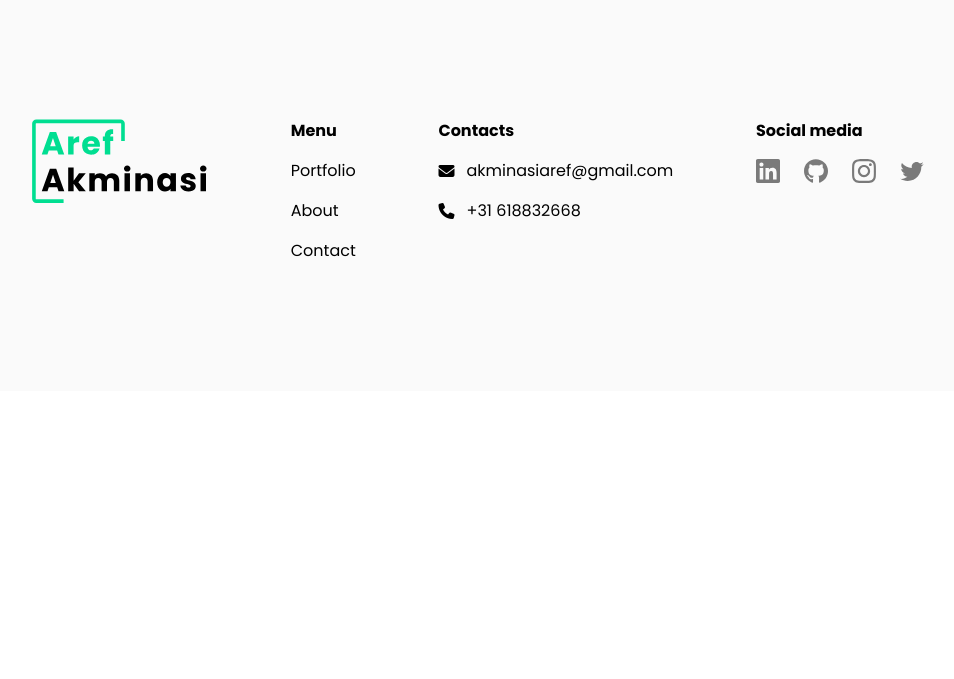
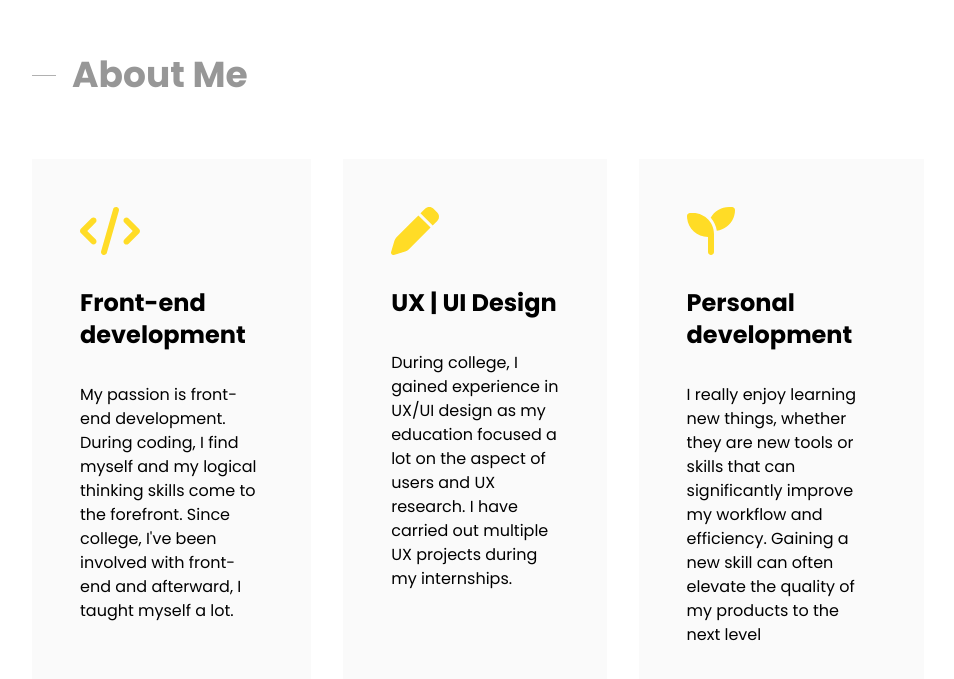
Before and after one commit to Aref-Akminasi/portfolio-website, a React (Vite) app: page / in a window 1280 px wide. Shown: the part 1052-1731 px from the top of the page, without its empty margins (162-1116 px from the left). Before the commit the page ends 1443 px from the top, so only its background shows below. Built offline with nearby package versions, Linux system fonts and the light colour scheme.

Commit message:
added about me component

```diff
--- a/src/components/Nav.jsx
+++ b/src/components/Nav.jsx
@@ -11,17 +11,26 @@ const Nav = () => {
 
         <ul className="space-x-12 md:space-x-16">
           <li className="inline-block">
-            <NavLink to="portfolio" className="font-bold text-base md:text-lg">
+            <NavLink
+              to="portfolio"
+              className="font-bold text-base md:text-lg transition-colors hover:text-gray duration-300"
+            >
               Portfolio
             </NavLink>
           </li>
           <li className="inline-block">
-            <NavLink to="about" className="font-bold text-base md:text-lg">
+            <NavLink
+              to="about"
+              className="font-bold text-base md:text-lg transition-colors hover:text-gray duration-300"
+            >
               About
             </NavLink>
           </li>
           <li className="inline-block">
-            <NavLink to="contact" className="font-bold text-base md:text-lg">
+            <NavLink
+              to="contact"
+              className="font-bold text-base md:text-lg  transition-colors hover:text-gray duration-300"
+            >
               Contact
             </NavLink>
           </li>
--- /dev/null
+++ b/src/components/about-me/AboutMe.jsx
@@ -0,0 +1,75 @@
+import Container from '../Container';
+import SectionTitle from '../section-title/SectionTitle';
+import AboutMeCard from './AboutMeCard';
+
+const AboutMe = () => {
+  return (
+    <Container className="p-16 mt-40 flex flex-col space-y-16">
+      <SectionTitle>About Me</SectionTitle>
+      <div className="flex flex-col justify-between items-center lg:flex-row lg:space-x-8 space-y-16 lg:space-y-0 lg:items-stretch">
+        <AboutMeCard
+          icon={
+            <svg
+              width="60"
+              height="48"
+              viewBox="0 0 60 48"
+              fill="none"
+              xmlns="http://www.w3.org/2000/svg"
+            >
+              <path
+                d="M36.8149 0.117549C35.2215 -0.341728 33.5624 0.586201 33.1032 2.17961L21.1057 44.1707C20.6464 45.7642 21.5743 47.4232 23.1678 47.8825C24.7612 48.3417 26.4202 47.4138 26.8795 45.8204L38.8769 3.82926C39.3362 2.23585 38.4083 0.576827 36.8149 0.117549ZM44.3695 11.3745C43.1979 12.5462 43.1979 14.4489 44.3695 15.6205L52.7396 24L44.3602 32.3795C43.1885 33.5511 43.1885 35.4538 44.3602 36.6255C45.5318 37.7971 47.4345 37.7971 48.6061 36.6255L59.1039 26.1277C60.2755 24.9561 60.2755 23.0533 59.1039 21.8817L48.6061 11.3839C47.4345 10.2123 45.5318 10.2123 44.3602 11.3839L44.3695 11.3745ZM15.6225 11.3745C14.4509 10.2029 12.5481 10.2029 11.3765 11.3745L0.878721 21.8723C-0.292907 23.044 -0.292907 24.9467 0.878721 26.1183L11.3765 36.6161C12.5481 37.7877 14.4509 37.7877 15.6225 36.6161C16.7941 35.4445 16.7941 33.5417 15.6225 32.3701L7.243 24L15.6225 15.6205C16.7941 14.4489 16.7941 12.5462 15.6225 11.3745Z"
+                fill="#FFDC26"
+              />
+            </svg>
+          }
+          title={'Front-end  development'}
+          paragraph={
+            "My passion is front-end development. During coding, I find myself and my logical thinking skills come to the forefront. Since college, I've been involved with front-end and afterward, I taught myself a lot."
+          }
+        />
+        <AboutMeCard
+          icon={
+            <svg
+              width="48"
+              height="48"
+              viewBox="0 0 48 48"
+              fill="none"
+              xmlns="http://www.w3.org/2000/svg"
+            >
+              <path
+                d="M34.0395 1.75973L29.4971 6.30217L41.6978 18.5029L46.2403 13.9605C48.5866 11.6142 48.5866 7.81319 46.2403 5.46688L42.5425 1.75973C40.1962 -0.586576 36.3952 -0.586576 34.0489 1.75973H34.0395ZM27.376 8.42322L5.49908 30.3095C4.52302 31.2856 3.80974 32.4963 3.41557 33.8196L0.0932016 45.11C-0.141429 45.9077 0.0744312 46.7618 0.656314 47.3437C1.2382 47.9256 2.09225 48.1414 2.88061 47.9162L14.171 44.5938C15.4943 44.1996 16.705 43.4864 17.6811 42.5103L39.5768 20.624L27.376 8.42322Z"
+                fill="#FFDC26"
+              />
+            </svg>
+          }
+          title={'UX | UI Design'}
+          paragraph={
+            'During college, I gained experience in UX/UI design as my education focused a lot on the aspect of users and UX research. I have carried out multiple UX projects during my internships.'
+          }
+        />
+        <AboutMeCard
+          icon={
+            <svg
+              width="48"
+              height="48"
+              viewBox="0 0 48 48"
+              fill="none"
+              xmlns="http://www.w3.org/2000/svg"
+            >
+              <path
+                d="M48 3C48 13.65 40.0687 22.4531 29.7937 23.8125C29.1281 18.8062 26.925 14.2875 23.6719 10.7531C27.2625 4.34062 34.125 0 42 0H45C46.6594 0 48 1.34062 48 3ZM0 9C0 7.34062 1.34062 6 3 6H6C17.5969 6 27 15.4031 27 27V30V45C27 46.6594 25.6594 48 24 48C22.3406 48 21 46.6594 21 45V30C9.40313 30 0 20.5969 0 9Z"
+                fill="#FFDC26"
+              />
+            </svg>
+          }
+          title={'Personal development'}
+          paragraph={
+            'I really enjoy learning new things, whether they are new tools or skills that can significantly improve my workflow and efficiency. Gaining a new skill can often elevate the quality of my products to the next level'
+          }
+        />
+      </div>
+    </Container>
+  );
+};
+
+export default AboutMe;
--- /dev/null
+++ b/src/components/about-me/AboutMeCard.jsx
@@ -0,0 +1,11 @@
+const AboutMeCard = (props) => {
+  return (
+    <div className="max-w-sm bg-lightGray p-12 flex flex-col space-y-8 ">
+      {props.icon}
+      <h3 className="font-bold text-xl md:text-2xl">{props.title}</h3>
+      <p className="font-regular text-base">{props.paragraph}</p>
+    </div>
+  );
+};
+
+export default AboutMeCard;
--- a/src/components/section-title/Line.jsx
+++ b/src/components/section-title/Line.jsx
@@ -1,7 +1,7 @@
 const Line = () => {
   return (
     <svg
-      width="32"
+      width="24"
       height="1"
       viewBox="0 0 32 1"
       fill="none"
--- a/src/pages/Home.jsx
+++ b/src/pages/Home.jsx
@@ -1,8 +1,14 @@
 import Container from '../components/Container';
 import Welcome from '../components/welcome/Welcome';
+import AboutMe from '../components/about-me/AboutMe';
 
 const Home = () => {
-  return <Welcome />;
+  return (
+    <>
+      <Welcome />
+      <AboutMe />
+    </>
+  );
 };
 
 export default Home;
```
